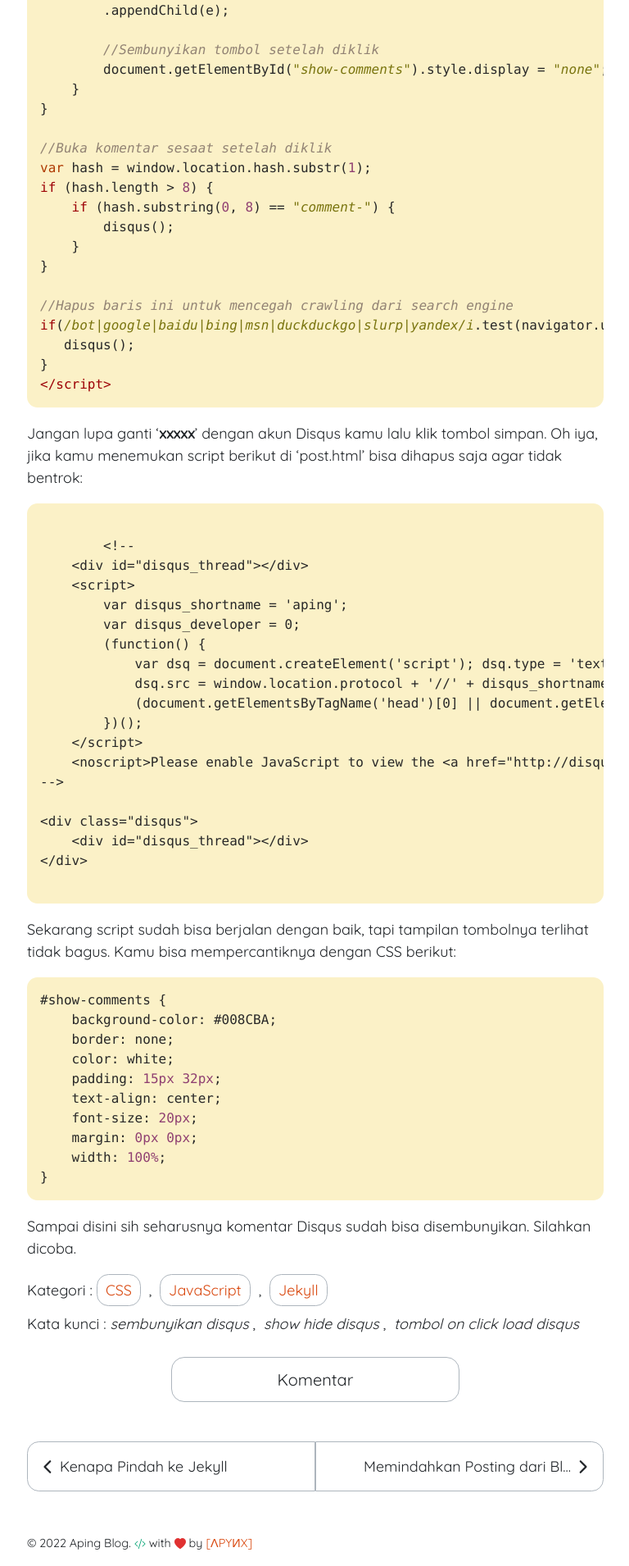
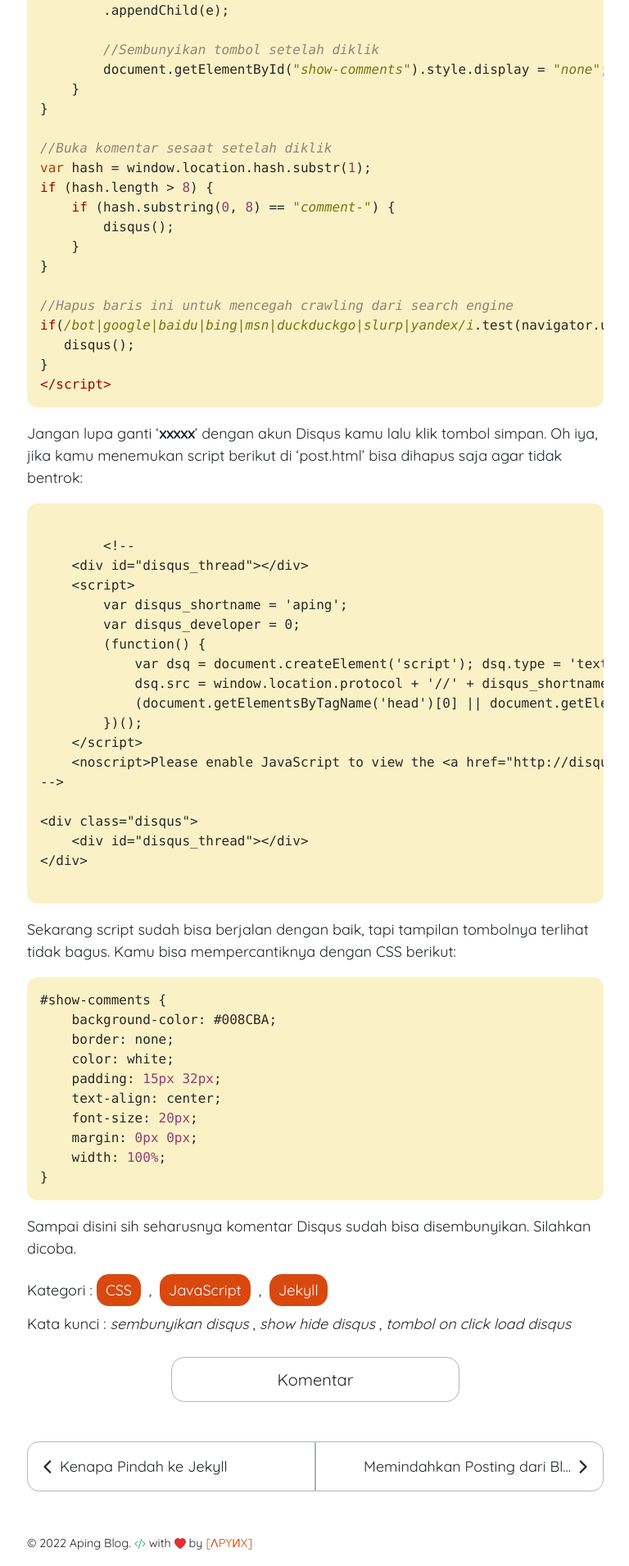
Before and after one commit to apynx/apynx.github.io, a Jekyll site: the page built from _posts/2022-05-04-pasang-tombol-on-click-load-disqus.md, in a window 1280 px wide. Shown: the part 1695-3605 px from the top of the page at 82% size, without its empty margins (255-1023 px from the left). Built offline with Jekyll 4.4.1, drawn with Linux system fonts in a browser that asks for light colours.

Commit message:
update css

```diff
--- a/_layouts/post.html
+++ b/_layouts/post.html
@@ -49,7 +49,7 @@ layout: default
     Kata kunci :
     {% for tag in tags %}
     <i>{{tag}}</i>
-    {% unless forloop.last %},&nbsp;{% endunless %}
+    {% unless forloop.last %},{% endunless %}
     {% endfor %}
   </div>
 
--- a/_sass/ockham/_custom.scss
+++ b/_sass/ockham/_custom.scss
@@ -63,11 +63,15 @@ figure.highlight {
   margin-bottom: 8px;
   padding: 5px 10px;
   text-decoration: none;
-  border: 1px solid var(--border-color);
+  color: var(--body-bg);
+  background-color: var(--link-color);
+  border: 1px solid var(--link-color);
   border-radius: var(--border-radius);
 
   &:hover {
     text-decoration: none;
-    color: var(--body-bg);
+    border: 1px solid var(--border-color);
+    color: var(--link-color);
+    background-color: var(--body-bg);
   }
 }
```
